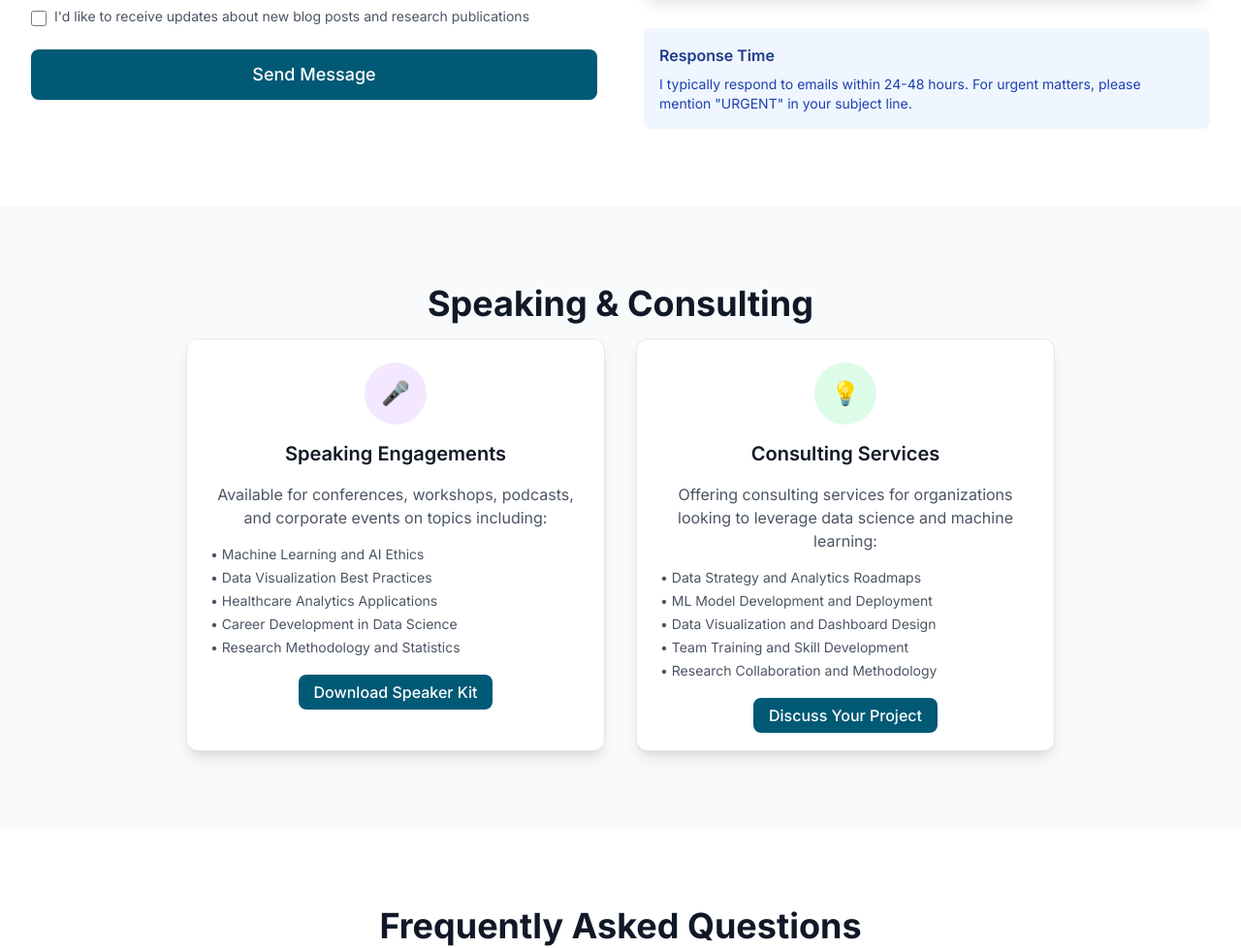
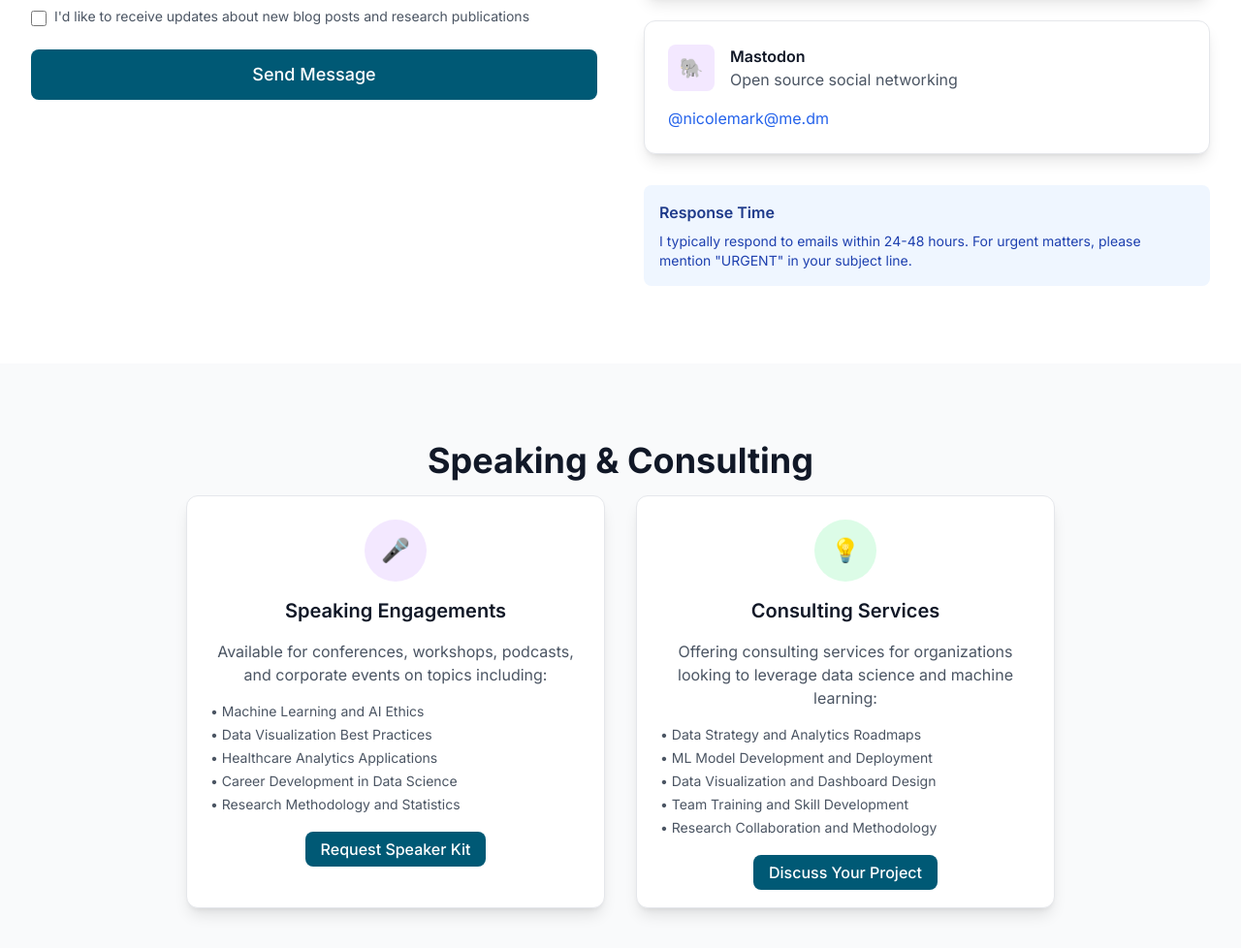
Before and after one commit to nicolelily/nicolelily.github.io, an Astro site: page /contact in a window 1280 px wide. Shown: the part 1199-2177 px from the top of the page at 97% size. Built offline with nearby package versions, Linux system fonts and the light colour scheme; Astro itself is replaced by a stand-in of ours.

Commit message:
Add Mastodon contact card to contact page
- Added Mastodon social media card with purple theme
- Included elephant emoji icon and proper accessibility attributes
- Added link to Mastodon profile @nicolemark@me.dm
- Follows consistent design pattern with other social media cards

```diff
--- a/src/pages/contact.astro
+++ b/src/pages/contact.astro
@@ -239,6 +239,22 @@ import '../styles/global.css';
                   @nicoledesignsdata.com
                 </a>
               </div>
+
+              <!-- Mastodon -->
+              <div class="card p-6">
+                <div class="flex items-center mb-4">
+                  <div class="w-12 h-12 bg-purple-100 dark:bg-purple-900 rounded-lg flex items-center justify-center mr-4">
+                    <span class="text-purple-600 dark:text-purple-400 text-xl">🐘</span>
+                  </div>
+                  <div>
+                    <h3 class="font-semibold text-gray-900 dark:text-white">Mastodon</h3>
+                    <p class="text-gray-600 dark:text-gray-300">Open source social networking</p>
+                  </div>
+                </div>
+                <a href="https://me.dm/@nicolemark" target="_blank" rel="noopener noreferrer" class="text-blue-600 dark:text-blue-400 hover:underline">
+                  @nicolemark@me.dm
+                </a>
+              </div>
             </div>
 
             <!-- Response Time -->
@@ -277,7 +293,7 @@ import '../styles/global.css';
               <li>• Research Methodology and Statistics</li>
             </ul>
             <div class="mt-6 text-center">
-              <a href="#" class="btn-secondary">Download Speaker Kit</a>
+              <a href="#contact-form" class="btn-secondary" onclick="document.getElementById('subject').value='speaking'; document.getElementById('subject').dispatchEvent(new Event('change'));">Request Speaker Kit</a>
             </div>
           </div>
 
```
